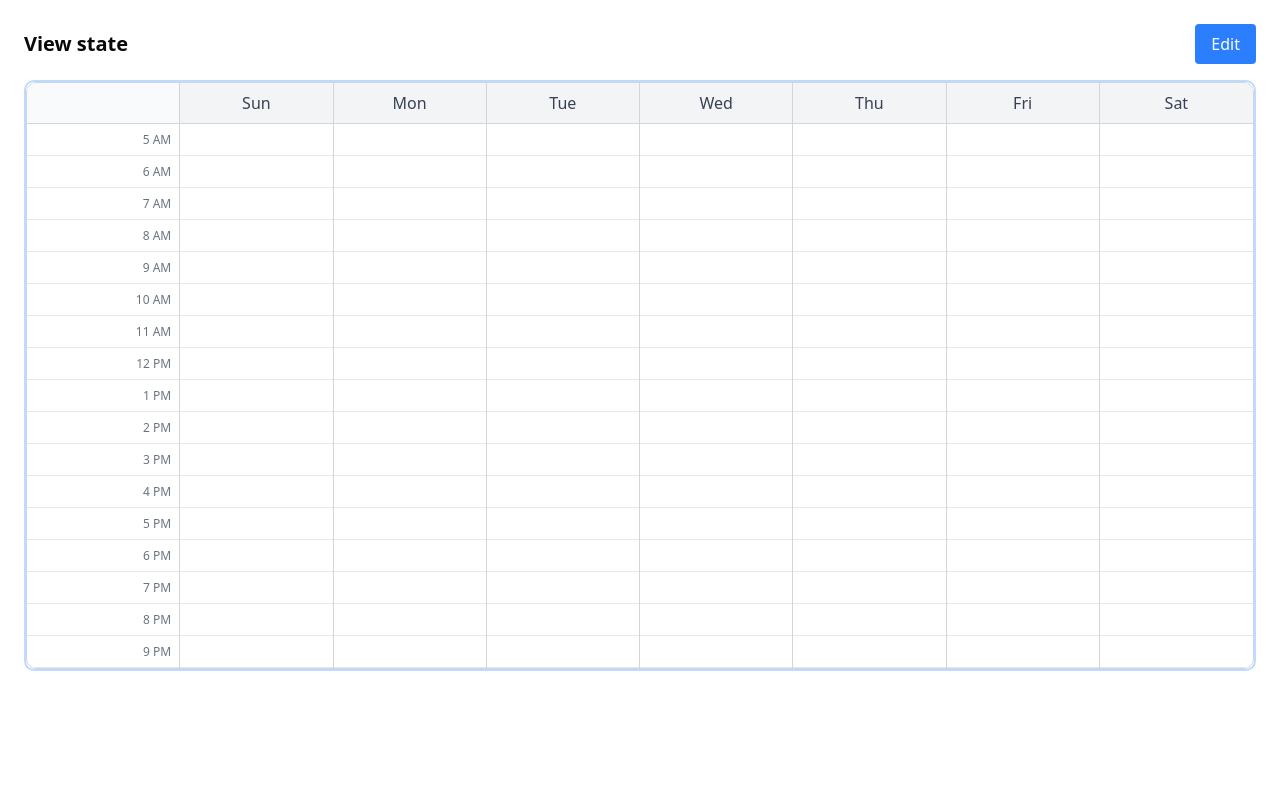
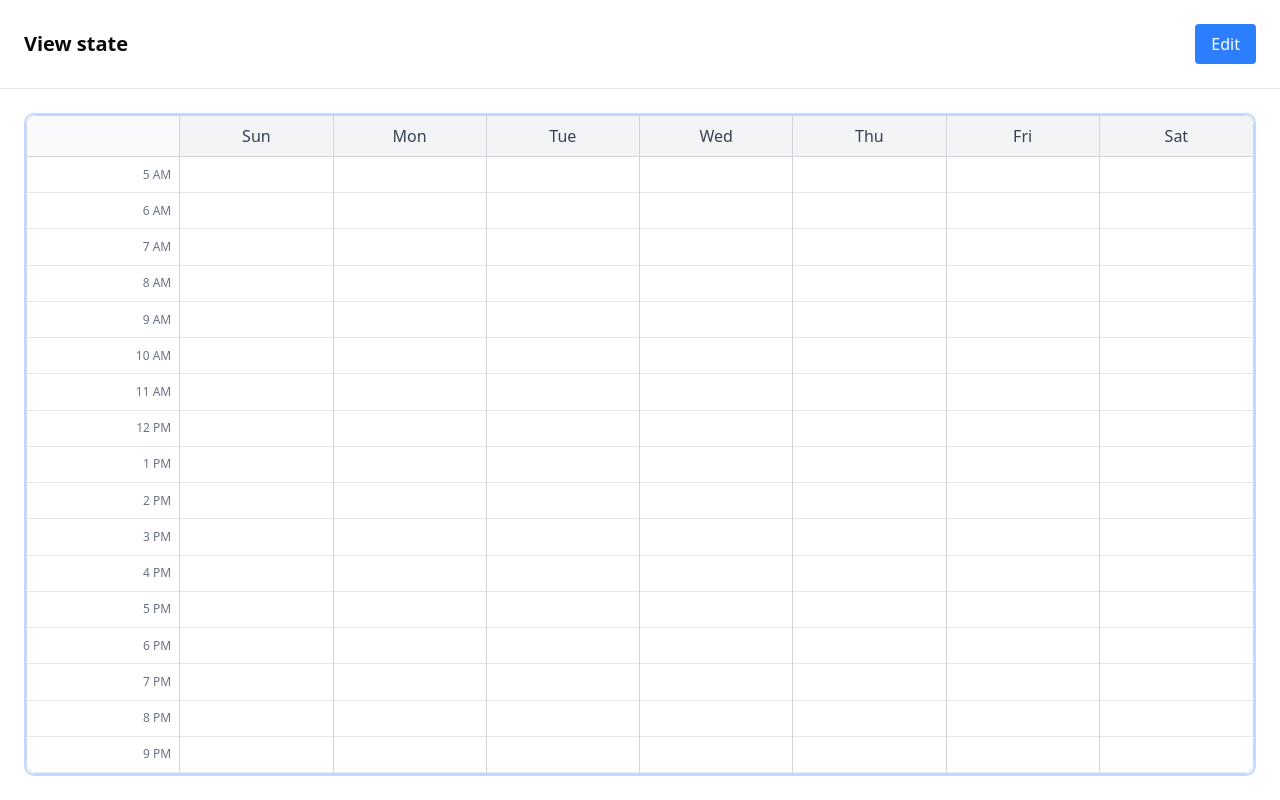
Before and after one commit to westshae/keyhooktest, a Next.js app: page /availability in a window 1280 px wide. Built offline with nearby package versions, Linux system fonts and the light colour scheme.

Commit message:
Grid size via flex

```diff
--- a/src/app/availability/page.tsx
+++ b/src/app/availability/page.tsx
@@ -50,10 +50,11 @@ export default function Availability() {
   };
 
   return (
-    <div className="max-w-7xl mx-auto p-6 flex flex-col min-h-screen">
-      <div className="content">
-        <div>
-          <div className="flex justify-between items-center mb-4">
+    <div className="h-screen flex flex-col">
+      {/* Header */}
+      <div className="flex-shrink-0 p-6 border-b border-gray-200">
+        <div className="max-w-7xl mx-auto">
+          <div className="flex justify-between items-center">
             <h2 className="text-xl font-semibold">
               {isEditing ? 'Edit state' : 'View state'}
             </h2>
@@ -67,10 +68,13 @@ export default function Availability() {
         </div>
       </div>
 
+      {/* Grid Container */}
+      <div className="flex-1 p-6 overflow-hidden">
+        <div className="max-w-7xl mx-auto h-full">
           {/* View Mode Grid */}
           {!isEditing && (
-        <div className="mb-8">
-          <div className="overflow-x-auto border-2 border-blue-200 rounded-lg">
+            <div className="h-full">
+              <div className="h-full overflow-x-auto border-2 border-blue-200 rounded-lg">
                 <Grid
                   onCellClick={handleCellClick}
                   events={viewEvents}
@@ -82,8 +86,8 @@ export default function Availability() {
 
           {/* Edit Mode Grid */}
           {isEditing && (
-        <div className="mb-8">
-          <div className="overflow-x-auto border-2 border-orange-200 rounded-lg">
+            <div className="h-full">
+              <div className="h-full overflow-x-auto border-2 border-orange-200 rounded-lg">
                 <Grid
                   onCellClick={handleCellClick}
                   events={editEvents}
@@ -95,5 +99,7 @@ export default function Availability() {
             </div>
           )}
         </div>
+      </div>
+    </div>
   );
 }
--- a/src/components/custom/Grid.tsx
+++ b/src/components/custom/Grid.tsx
@@ -187,13 +187,13 @@ export default function Grid({
   return (
     <div
       ref={gridRef}
-      className="border border-gray-300 rounded-lg overflow-hidden relative"
+      className="border border-gray-300 rounded-lg overflow-hidden relative h-full flex flex-col"
       onMouseMove={handleMouseMove}
       onMouseUp={handleMouseUp}
       onMouseLeave={handleMouseUp}
     >
       {/* Day Headers */}
-      <div className="grid grid-cols-8 bg-gray-100 border-b border-gray-300">
+      <div className="grid grid-cols-8 bg-gray-100 border-b border-gray-300 flex-shrink-0">
         <div className="p-2 border-r border-gray-300 bg-gray-50"></div>
         {days.map((day) => (
           <div
@@ -206,13 +206,13 @@ export default function Grid({
       </div>
 
       {/* Time Grid */}
-      <div className="grid grid-cols-8 relative">
+      <div className="grid grid-cols-8 relative flex-1">
         {/* Time Labels */}
-        <div className="border-r border-gray-300">
+        <div className="border-r border-gray-300 flex flex-col">
           {hours.map((hour) => (
             <div
               key={hour}
-              className="h-8 border-b border-gray-200 flex items-center justify-end pr-2 text-xs text-gray-500"
+              className="flex-1 border-b border-gray-200 flex items-center justify-end pr-2 text-xs text-gray-500 min-h-0"
             >
               {formatTime(hour)}
             </div>
@@ -221,9 +221,9 @@ export default function Grid({
 
         {/* Grid Cells */}
         {days.map((_, dayIndex) => (
-          <div key={dayIndex} className="border-r border-gray-300 last:border-r-0 relative h-full">
+          <div key={dayIndex} className="border-r border-gray-300 last:border-r-0 relative flex flex-col">
             {hours.map((hour) => (
-              <div key={hour} className="h-8 border-b border-gray-200">
+              <div key={hour} className="flex-1 border-b border-gray-200 min-h-0">
                 <div className="grid grid-rows-4 h-full">
                   {[0, 1, 2, 3].map((subCell) => {
                     const event = getEventForSubCell(dayIndex, hour, subCell);
@@ -264,13 +264,12 @@ export default function Grid({
             {events
               .filter(event => event.startDay === dayIndex)
               .map(event => {
-                // Calculate top/height for absolute positioning
-                const hourHeight = 32; // h-8 = 32px
-                const subCellHeight = hourHeight / 4; // 8px
+                // Calculate top/height for absolute positioning using percentages
+                const totalSubCells = 17 * 4; // 17 hours * 4 sub-cells per hour
                 const startIndex = (event.startHour - 5) * 4 + event.startSubCell;
                 const endIndex = (event.endHour - 5) * 4 + event.endSubCell;
-                const top = startIndex * subCellHeight;
-                const height = (endIndex - startIndex + 1) * subCellHeight;
+                const top = (startIndex / totalSubCells) * 100;
+                const height = ((endIndex - startIndex + 1) / totalSubCells) * 100;
                 return (
                   <Card
                     key={event.id}
@@ -286,8 +285,8 @@ export default function Grid({
                     style={{
                       left: 0,
                       right: 0,
-                      top,
-                      height,
+                      top: `${top}%`,
+                      height: `${height}%`,
                       zIndex: 20,
                     }}
                   />
```
Lines whose indentation alone changed are shown as unchanged.
